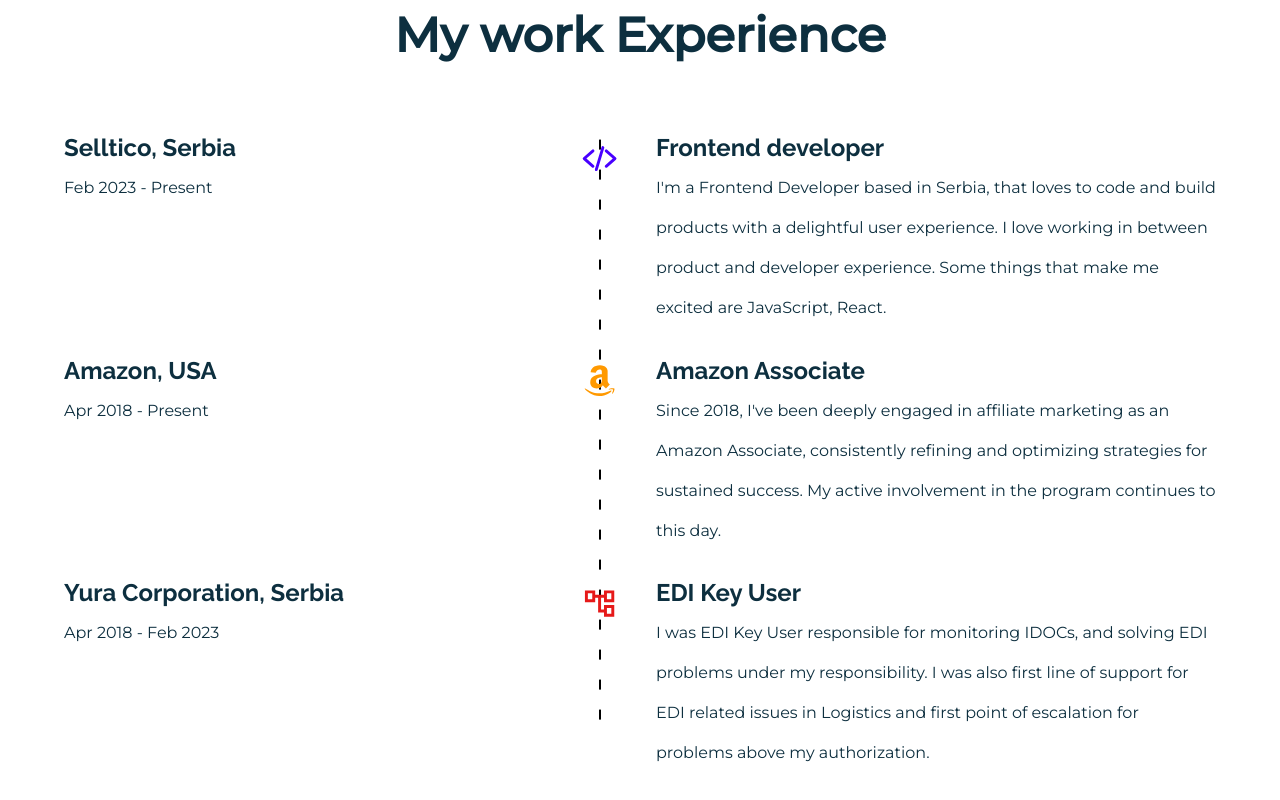
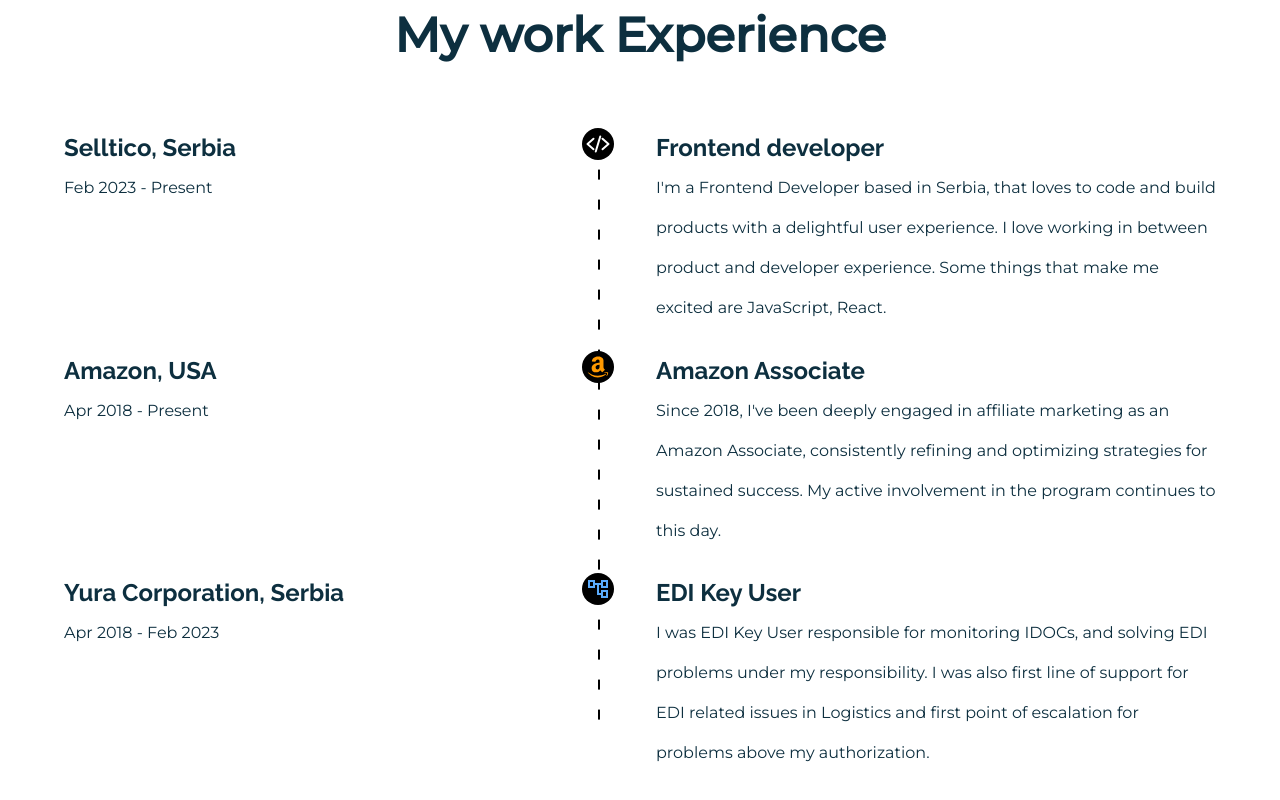
Before and after one commit to jimmyatv/aleksandar, a React (Create React App) app: page / in a window 1280 px wide. Shown: the part 1254-2054 px from the top of the page. Built offline with nearby package versions, Linux system fonts and the light colour scheme.

Commit message:
Work experiance, little corretions |CHANGED

```diff
--- a/src/components/Works/Works.jsx
+++ b/src/components/Works/Works.jsx
@@ -43,9 +43,9 @@ const Works = () => {
                         <motion.div
                             variants={fadeIn('down', 'twin', 2, 1.5)}
                             className={css.line}></motion.div>
-                        <div><IoCodeSlash /></div>
-                        <div><FaAmazon /></div>
-                        <div><MdOutlineAccountTree /></div>
+                        <div><div className={css.circle}><IoCodeSlash /></div></div>
+                        <div><div className={css.circle}><FaAmazon /></div></div>
+                        <div><div className={css.circle}><MdOutlineAccountTree /></div></div>
                     </motion.div>
 
                 </div>
--- a/src/components/Works/Works.module.scss
+++ b/src/components/Works/Works.module.scss
@@ -48,31 +48,41 @@
 
                 >div {
                     flex: 1;
-                    padding-top: .8rem;
                     z-index: 2;
 
-                    // .circle {
-                    //     border-radius: 50%;
-                    //     background: #000;
-                    //     width: 1.2rem;
-                    //     height: 1.2rem;
-                    // }
+                    .circle {
+                        border-radius: 50%;
+                        background: #000000;
+                        width: 2rem;
+                        height: 2rem;
+                        display: flex;
+                        justify-content: center;
+                        align-items: center;
+                    }
+
                 }
 
+                @media (max-width: $md) {
+                    >:nth-child(3) {
+                        margin-top: 2.8rem;
+                    }
+                }
                 >:nth-child(2) {
-                    color: rgb(72, 0, 255);
-                    font-size: 2.2rem;
+                    color: #ffffff;
+                    font-size: 1.5rem;
                 }
 
                 >:nth-child(3) {
                     color: #ff9900;
-                    font-size: 2.2rem;
+                    font-size: 1.5rem;
                 }
 
                 >:nth-child(4) {
-                    color: rgb(230, 25, 25);
-                    font-size: 2.2rem;
+                    color: #5aabfc;
+                    font-size: 1.5rem;
                 }
+
+
             }
         }
     }
```
